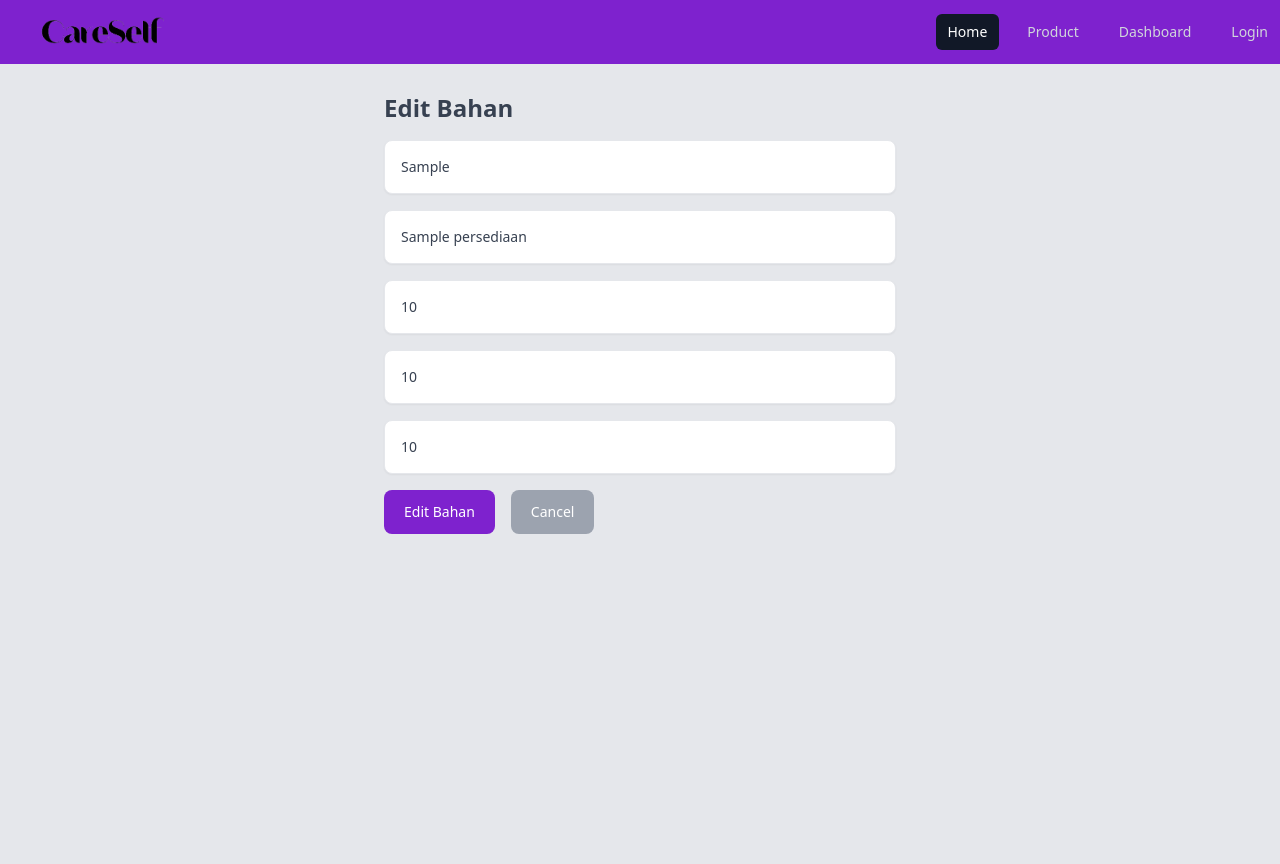
After one commit to farel07/modul-2-new, a PHP site: page /editDataBahan.php?id=1 in a window 1280 px wide. The commit adds this page. Run offline with PHP 8.4, Linux system fonts and the light colour scheme; the visitor is signed in with stand-in values (Sample User, id 1); tables that the repository leaves empty or names only in its code hold one stand-in row (values such as "Sample post"); some libraries are stand-ins or nearby versions.

Commit message:
edit delete data bahan

```diff
--- a/Dashboard.php
+++ b/Dashboard.php
@@ -3,6 +3,10 @@
 require 'config.php';
 session_start();
 
+if(!isset($_SESSION['login'])){
+     header('Location: login.php');
+      die;
+ }
 
 ?>
 
--- a/config.php
+++ b/config.php
@@ -63,9 +63,39 @@ function tambahBahan($data){
 
         return $feedback;
 
+    }
+
+
+    function editBahan($data, $id){
+        global $conn;
+        // tambah data
+        $tanggal = date("Y/m/d");
+        $jenis = $data['jenis'];
+        $nama_persediaan = $data['nama_persediaan'];
+        $jumlah_masuk = $data['jumlah_masuk'];
+        $jumlah_keluar = $data['jumlah_keluar'];
+        $stok = $data['stok'];
+
+        mysqli_query($conn, "UPDATE persediaan SET
+            jenis = '$jenis',
+            nama_persediaan = '$nama_persediaan',
+            jumlah_masuk = '$jumlah_masuk',
+            jumlah_keluar = '$jumlah_keluar',
+            stok = '$stok'
+            WHERE id = $id;
+        ");
+
+        $feedback = mysqli_affected_rows($conn);
+
+        return $feedback;
+    }
+
+    function hapusBahan($id){
+
+        global $conn;
+        mysqli_query($conn,"DELETE FROM persediaan WHERE id = $id");
+        return mysqli_affected_rows($conn);
 
     }
 
-
-
 ?>
--- /dev/null
+++ b/editDataBahan.php
@@ -0,0 +1,206 @@
+<?php
+require 'config.php';
+session_start();
+
+if(!isset($_SESSION['login'])){
+    header('Location: login.php');
+     die;
+}
+
+$id = $_GET['id'];
+$data = ambilData("SELECT * FROM persediaan WHERE id = $id")[0];
+
+
+if(isset($_POST['submit'])){
+
+  if(editBahan($_POST, $id) > 0){
+
+    $_SESSION['flash_message'] = '<div class="p-4 mb-4 text-sm text-grey-800 rounded-lg bg-grey-50 dark:bg-green-200            dark:text-grey-400" role="alert">
+    <span class="font-medium">Data berhasil diedit</span> </div>';
+
+  } else {
+
+    echo "<script>
+        alert('Data gagal diedit')
+    </script>";
+    echo mysqli_error($conn);
+
+  }
+
+  echo "
+    <script>
+        document.location.href = 'Data_Bahan.php';
+    </script>
+    ";
+
+}
+
+?>
+
+
+
+
+<!DOCTYPE html>
+<html lang="en">
+<head>
+    <meta charset="UTF-8">
+    <meta name="viewport" content="width=device-width, initial-scale=1.0">
+    <script src="https://cdn.tailwindcss.com"></script>
+    <script src="https://cdn.tailwindcss.com?plugins=forms,typography,aspect-ratio,line-clamp"></script>
+    <title>Dashboard</title>
+</head>
+<body>
+<!--Dashboard-->
+<script defer src="https://unpkg.com/alpinejs@3.10.2/dist/cdn.min.js"></script>
+<link rel="stylesheet" href="https://unpkg.com/boxicons@2.0.7/css/boxicons.min.css" />
+
+<!-- page -->
+<main class="min-h-screen w-full bg-white text-gray-700" x-data="layout">
+    <!-- header page -->
+    <!-- <header class="flex w-full items-center justify-between p-8  bg-gray-100 p-2" >
+        // logo
+        <div class="flex items-center justify-center">
+            <a href="./index.html">
+            <img class="h-6" src="CareSelf.png" >
+        </a>
+        </div>
+
+
+
+
+
+
+    </header> -->
+
+    <nav class="bg-purple-700">
+        <div class="max-w-7xl">
+          <div class=" flex h-16 items-center">
+
+            <div class="flex flex-1 ">
+              <div class="flex flex-shrink-0">
+                <img class="h-8 w-auto" src="CareSelf.png" alt="Your Company" onclick="window.location.href = 'index.html';">
+              </div>
+            </div>
+
+            <div class="flex flex-2 space-x-4">
+
+              <a href="./index.html" class="bg-gray-900 text-white rounded-md px-3 py-2 text-sm font-medium" aria-current="page">Home</a>
+              <a href="./List_Produk.html" class="text-gray-300 hover:bg-gray-700 hover:text-white rounded-md px-3 py-2 text-sm font-medium">Product</a>
+              <a href="./Dashboard.html" class="text-gray-300 hover:bg-gray-700 hover:text-white rounded-md px-3 py-2 text-sm font-medium">Dashboard</a>
+              <a href="./login.html" class="text-gray-300 hover:bg-gray-700 hover:text-white rounded-md px-3 py-2 text-sm font-medium">Login</a>
+
+              </div>
+
+                </div>
+
+                <!--
+                  Dropdown menu, show/hide based on menu state.
+
+                  Entering: "transition ease-out duration-100"
+                    From: "transform opacity-0 scale-95"
+                    To: "transform opacity-100 scale-100"
+                  Leaving: "transition ease-in duration-75"
+                    From: "transform opacity-100 scale-100"
+                    To: "transform opacity-0 scale-95"
+                -->
+
+              </div>
+        </div>
+
+        <!-- Mobile menu, show/hide based on menu state. -->
+        <!-- <div class="sm:hidden" id="mobile-menu" >
+          <div class="space-y-1 px-2 pb-3 pt-2">
+            <a href="#" class="bg-gray-900 text-white block rounded-md px-3 py-2 text-base font-medium" aria-current="page">Dashboard</a>
+            <a href="#" class="text-gray-300 hover:bg-gray-700 hover:text-white block rounded-md px-3 py-2 text-base font-medium">Team</a>
+            <a href="#" class="text-gray-300 hover:bg-gray-700 hover:text-white block rounded-md px-3 py-2 text-base font-medium">Projects</a>
+            <a href="#" class="text-gray-300 hover:bg-gray-700 hover:text-white block rounded-md px-3 py-2 text-base font-medium">Calendar</a>
+          </div>
+        </div> -->
+      </nav>
+
+
+    <div class="flex">
+        <!-- aside -->
+        <!-- tailwind.config.js -->
+<!-- component -->
+<script src="https://cdn.jsdelivr.net/gh/alpinejs/alpine@v2.x.x/dist/alpine.min.js" defer></script>
+
+
+ <!-- main content page -->
+ <div class="w-full p-4 bg-gray-200 h-screen">
+  <div class="max-w-lg mx-6 mx-auto" >
+
+    <div class="max-w-xs my-3">
+  <h2 class="font-semibold text-2xl">Edit Bahan</h2>
+  </div>
+
+
+
+<form action="" method="post" enctype="multipart/form-data" class="space-y-4">
+
+  <!-- id product -->
+<label for="product_id" class="sr-only">Jenis</label>
+
+<div class="relative">
+  <input required="" value="<?= $data['jenis'] ?>" type="text" name="jenis" class="w-full rounded-lg border-gray-200 p-4 pe-12 text-sm shadow-sm" placeholder="Masukkan Jenis">
+</div>
+
+  <label for="product_name" class="sr-only">Nama Bahan</label>
+
+  <div class="relative">
+    <input required="" type="text" value="<?= $data['nama_persediaan'] ?>" name="nama_persediaan" class="w-full rounded-lg border-gray-200 p-4 pe-12 text-sm shadow-sm" placeholder="Masukkan nama Bahan">
+  </div>
+
+<!-- jumlah masuk -->
+<label for="jumlah_masuk" class="sr-only">Jumlah Masuk</label>
+
+<div class="relative">
+  <input required="" type="number" name="jumlah_masuk" value="<?= $data['jumlah_masuk'] ?>" min="1" max="" class="w-full rounded-lg border-gray-200 p-4 pe-12 text-sm shadow-sm" placeholder="Masukkan jumlah masuk">
+</div>
+
+<!-- jumlah keluar -->
+<label for="jumlah_keluar" class="sr-only">Jumlah Keluar</label>
+
+<div class="relative">
+  <input required="" type="number" value="<?= $data['jumlah_keluar'] ?>" name="jumlah_keluar" class="w-full rounded-lg border-gray-200 p-4 pe-12 text-sm shadow-sm" placeholder="Masukkan jumlah keluar">
+</div>
+
+<!-- stok -->
+<label for="stok" class="sr-only">Stok</label>
+
+<div class="relative">
+  <input required="" type="number" value="<?= $data['stok'] ?>" name="stok" class="w-full rounded-lg border-gray-200 p-4 pe-12 text-sm shadow-sm" placeholder="Masukkan jumlah stok">
+</div>
+
+
+<!-- submit -->
+<div class="flex items-center justify-start">
+<input type="submit" name="submit" value="Edit Bahan" class="rounded-lg bg-purple-700 hover:bg-gray-700 px-5 py-3 text-sm font-medium text-white cursor-pointer mr-4">
+
+</form>
+
+<button type="button" class="rounded-lg bg-gray-400 hover:bg-gray-700 px-5 py-3 text-sm font-medium text-white cursor-pointer" onclick="window.location.href = 'Data_Bahan.php'"> Cancel </button>
+
+
+</div>
+
+
+
+
+</div>
+
+
+</div>
+</main>
+
+<script>
+    document.addEventListener("alpine:init", () => {
+        Alpine.data("layout", () => ({
+            profileOpen: false,
+            asideOpen: true,
+        }));
+    });
+</script>
+<!--dashboard selesai-->
+</body>
+</html>
```
Also changed, not shown: Data_Bahan.php (+7 -2 lines), hapusBahan.php (added, +36 -0 lines).
